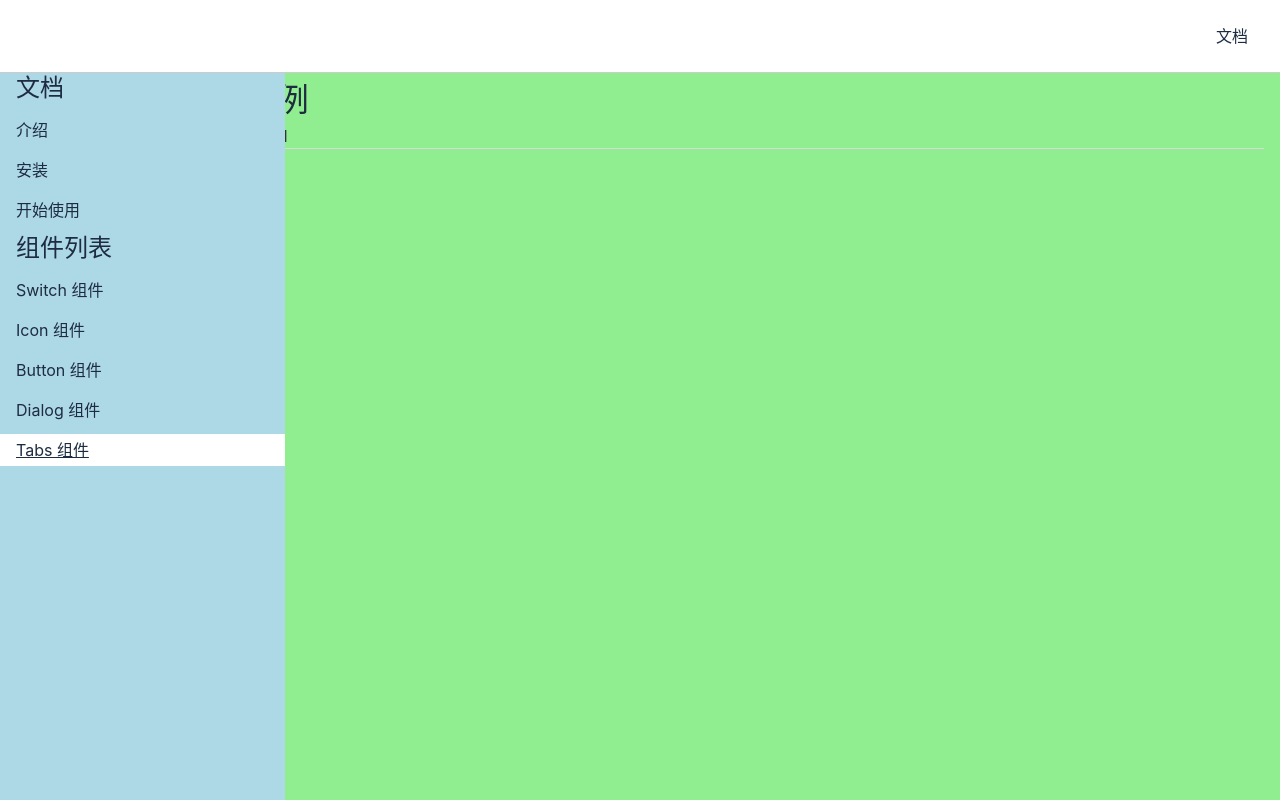
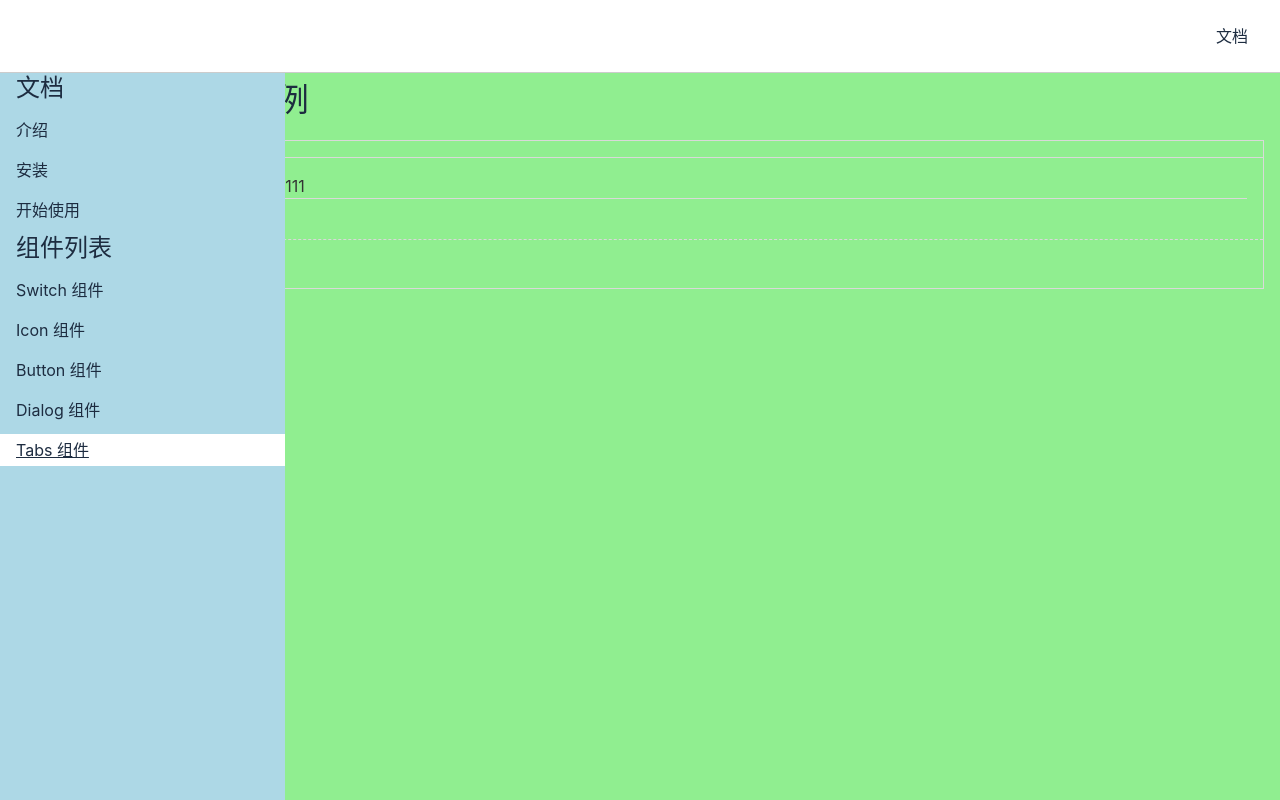
Before and after one commit to Johnsean/lunzi-vue3, a Vue app: page /doc/tabs in a window 1280 px wide. Built offline with nearby package versions, Linux system fonts and the light colour scheme.

Commit message:
改造 Tabs demo

```diff
--- a/src/components/TabsDemo.vue
+++ /dev/null
@@ -1,23 +0,0 @@
-<template>
-    <h1>Tabs示例</h1>
-    <Tabs v-model:selected="selected">
-        <Tab title="学习">学习</Tab>
-        <Tab title="吃">吃饭</Tab>
-        <Tab title="睡觉21111">睡觉</Tab>
-    </Tabs>
-</template>
-
-<script lang="ts">
-import Tabs from '../lib/Tabs.vue';
-import Tab from '../lib/Tab.vue';
-import { ref } from 'vue';
-
-export default {
-  name: 'TabsDemo',
-  components: {Tabs, Tab},
-  setup(){
-    const selected = ref('学习')
-    return {selected}
-  }
-};
-</script>
--- /dev/null
+++ b/src/components/TabsPage/TabsDemo.vue
@@ -0,0 +1,17 @@
+<template>
+  <h1>Tabs示例</h1>
+  <Demo :component="Tabs1Demo"/>
+</template>
+
+<script lang="ts">
+import Demo from '../Demo.vue'
+import Tabs1Demo from '../TabsPage/TabsDemo/Tabs1.demo.vue';
+
+export default {
+  name: 'TabsDemo',
+  components: { Demo },
+  setup(){
+    return { Tabs1Demo }
+  }
+};
+</script>
--- /dev/null
+++ b/src/components/TabsPage/TabsDemo/Tabs1.demo.vue
@@ -0,0 +1,25 @@
+<demo>
+常规使用
+</demo>
+<template>
+  <Tabs v-model:selected="selected">
+    <Tab title="学习">学习</Tab>
+    <Tab title="吃">吃饭</Tab>
+    <Tab title="睡觉21111">睡觉</Tab>
+  </Tabs>
+</template>
+
+<script lang="ts">
+import Tab from '../../../lib/Tab.vue'
+import Tabs from '../../../lib/Tabs.vue'
+import { ref } from 'vue'
+
+export default {
+  name: 'TabsDemo1',
+  components: { Tab, Tabs },
+  setup(){
+    const selected = ref('吃')
+    return {selected}
+  }
+}
+</script>
--- a/src/router.ts
+++ b/src/router.ts
@@ -4,7 +4,7 @@ import Doc from './views/Documentation.vue'
 import SwitchDemo from './components/SwitchPage/SwitchDemo.vue'
 import ButtonDemo from './components/ButtonPage/ButtonDemo.vue'
 import DialogDemo from './components/DialogPage/DialogDemo.vue'
-import TabsDemo from './components/TabsDemo.vue'
+import TabsDemo from './components/TabsPage/TabsDemo.vue'
 import IconDemo from './components/IconDemo.vue'
 import DocDemo from './components/DocDemo.vue'
 
```
